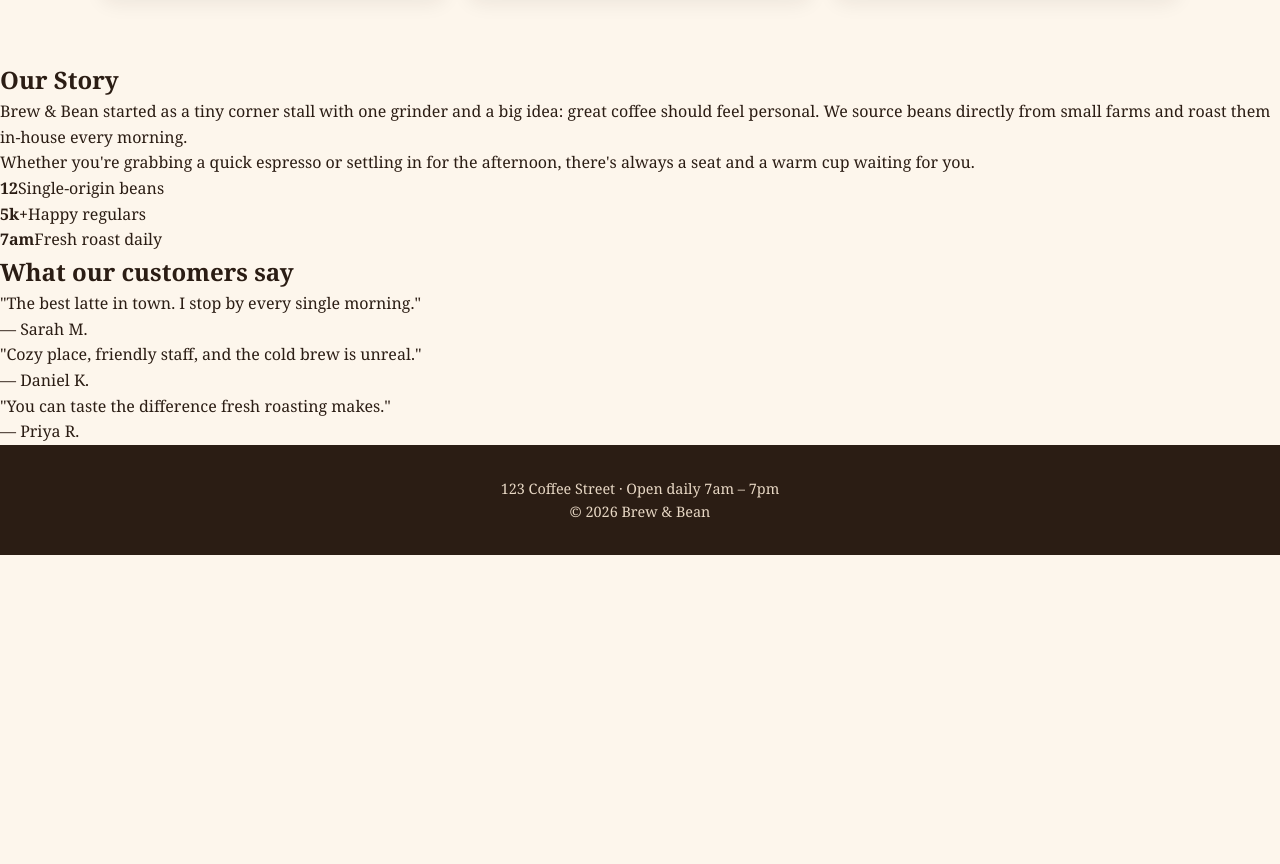
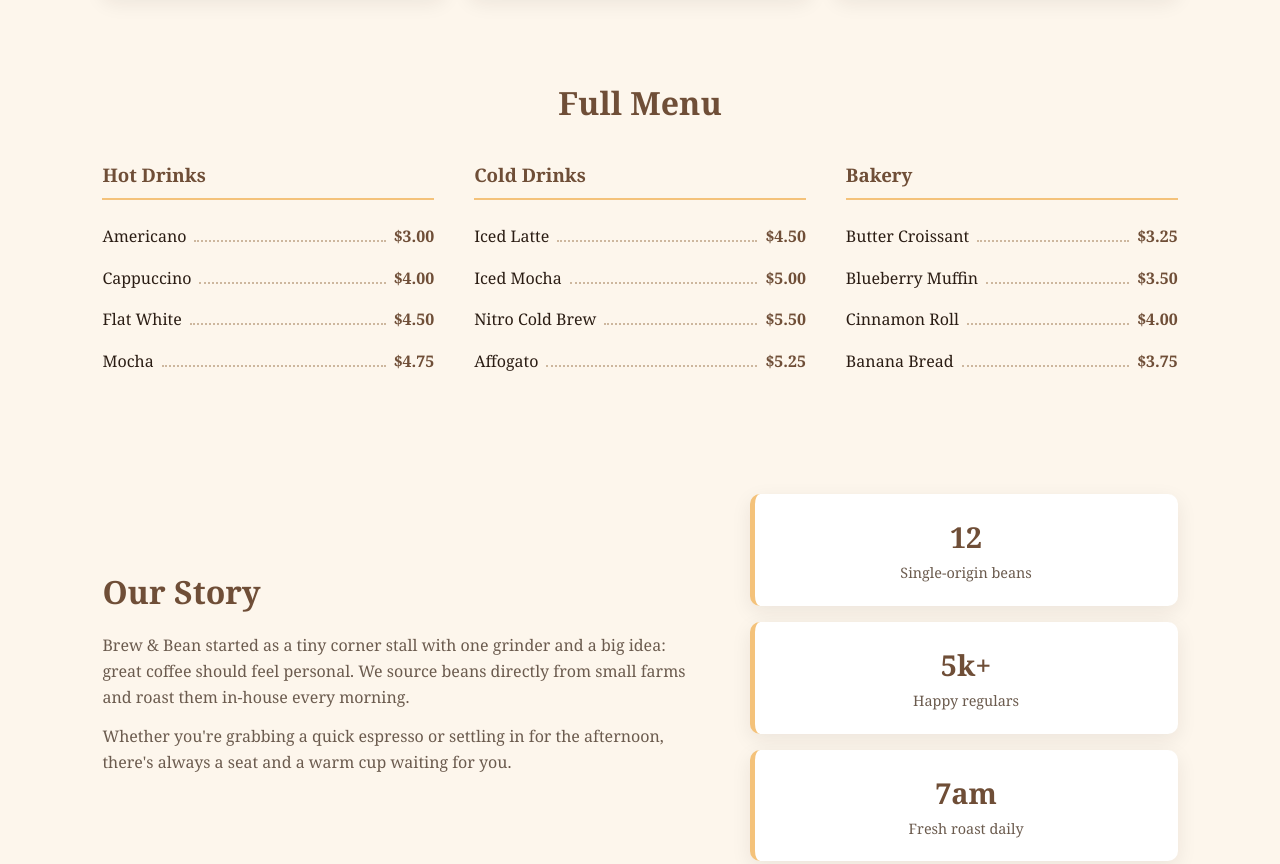
Before and after one commit to niraj5511/landing_page, a plain HTML site: page index.html in a window 1280 px wide. Shown: the part 748-1612 px from the top of the page. Before the commit the page ends 1303 px from the top, so only its background shows below. Drawn offline with Linux system fonts and the light colour scheme.

Commit message:
Add full menu section with categories

```diff
--- a/index.html
+++ b/index.html
@@ -40,6 +40,39 @@
     </article>
   </section>
 
+  <section class="full-menu">
+    <h2>Full Menu</h2>
+    <div class="menu-columns">
+      <div class="menu-group">
+        <h3>Hot Drinks</h3>
+        <ul>
+          <li><span>Americano</span><span class="dots"></span><span>$3.00</span></li>
+          <li><span>Cappuccino</span><span class="dots"></span><span>$4.00</span></li>
+          <li><span>Flat White</span><span class="dots"></span><span>$4.50</span></li>
+          <li><span>Mocha</span><span class="dots"></span><span>$4.75</span></li>
+        </ul>
+      </div>
+      <div class="menu-group">
+        <h3>Cold Drinks</h3>
+        <ul>
+          <li><span>Iced Latte</span><span class="dots"></span><span>$4.50</span></li>
+          <li><span>Iced Mocha</span><span class="dots"></span><span>$5.00</span></li>
+          <li><span>Nitro Cold Brew</span><span class="dots"></span><span>$5.50</span></li>
+          <li><span>Affogato</span><span class="dots"></span><span>$5.25</span></li>
+        </ul>
+      </div>
+      <div class="menu-group">
+        <h3>Bakery</h3>
+        <ul>
+          <li><span>Butter Croissant</span><span class="dots"></span><span>$3.25</span></li>
+          <li><span>Blueberry Muffin</span><span class="dots"></span><span>$3.50</span></li>
+          <li><span>Cinnamon Roll</span><span class="dots"></span><span>$4.00</span></li>
+          <li><span>Banana Bread</span><span class="dots"></span><span>$3.75</span></li>
+        </ul>
+      </div>
+    </div>
+  </section>
+
   <section class="about" id="about">
     <div class="about-text">
       <h2>Our Story</h2>
--- a/style.css
+++ b/style.css
@@ -8,6 +8,10 @@
   box-sizing: border-box;
   margin: 0;
   padding: 0;
+}
+
+html {
+  scroll-behavior: smooth;
 }
 
 body {
@@ -38,6 +42,11 @@ a {
 .navbar nav a {
   margin-left: 24px;
   color: #e7d7c4;
+  transition: color 0.2s;
+}
+
+.navbar nav a:hover {
+  color: #f4c27a;
 }
 
 .hero {
@@ -65,7 +74,14 @@ a {
   font-weight: bold;
   background: #f4c27a;
   border-radius: 999px;
+  transition: transform 0.2s, background 0.2s;
 }
+
+.cta:hover {
+  background: #ffd699;
+  transform: translateY(-3px);
+}
+
 .features {
   display: grid;
   grid-template-columns: repeat(3, 1fr);
@@ -79,6 +95,12 @@ a {
   background: #fff;
   border-radius: 12px;
   box-shadow: 0 6px 20px rgba(43, 29, 20, 0.08);
+  transition: transform 0.25s, box-shadow 0.25s;
+}
+
+.feature:hover {
+  transform: translateY(-8px);
+  box-shadow: 0 14px 30px rgba(43, 29, 20, 0.18);
 }
 
 .feature h3 {
@@ -100,41 +122,137 @@ a {
   border-radius: 999px;
 }
 
+/* ---------- Commit 6: Full menu ---------- */
+.full-menu {
+  padding: 16px 8% 64px;
+  text-align: center;
+}
+
+.full-menu > h2 {
+  margin-bottom: 32px;
+  font-size: 2rem;
+  color: var(--brown);
+}
+
+.menu-columns {
+  display: grid;
+  grid-template-columns: repeat(3, 1fr);
+  gap: 40px;
+  text-align: left;
+}
+
+.menu-group h3 {
+  margin-bottom: 16px;
+  padding-bottom: 8px;
+  color: var(--brown);
+  border-bottom: 2px solid #f4c27a;
+}
+
+.menu-group ul {
+  list-style: none;
+}
+
+.menu-group li {
+  display: flex;
+  align-items: baseline;
+  gap: 8px;
+  padding: 8px 0;
+}
+
+.menu-group .dots {
+  flex: 1;
+  border-bottom: 2px dotted #cdb79e;
+}
+
+.menu-group li span:last-child {
+  font-weight: bold;
+  color: var(--brown);
+}
+
+/* ---------- Commit 5: About + Testimonials ---------- */
+.about {
+  display: grid;
+  grid-template-columns: 1.4fr 1fr;
+  gap: 48px;
+  align-items: center;
+  padding: 48px 8% 64px;
+}
+
+.about h2,
+.testimonials h2 {
+  margin-bottom: 16px;
+  font-size: 2rem;
+  color: var(--brown);
+}
+
+.about-text p {
+  margin-bottom: 14px;
+  color: #6b5b4e;
+}
+
+.about-stats {
+  display: grid;
+  gap: 16px;
+}
+
+.stat {
+  padding: 20px;
+  text-align: center;
+  background: #fff;
+  border-left: 5px solid #f4c27a;
+  border-radius: 10px;
+  box-shadow: 0 6px 20px rgba(43, 29, 20, 0.08);
+}
+
+.stat strong {
+  display: block;
+  font-size: 1.8rem;
+  color: var(--brown);
+}
+
+.stat span {
+  font-size: 0.9rem;
+  color: #6b5b4e;
+}
+
+.testimonials {
+  padding: 56px 8%;
+  text-align: center;
+  background: #f6e9d7;
+}
+
+.testimonial-grid {
+  display: grid;
+  grid-template-columns: repeat(3, 1fr);
+  gap: 24px;
+  margin-top: 28px;
+}
+
+.testimonial {
+  padding: 28px 24px;
+  background: #fff;
+  border-radius: 12px;
+  box-shadow: 0 6px 20px rgba(43, 29, 20, 0.08);
+}
+
+.testimonial p {
+  margin-bottom: 14px;
+  font-style: italic;
+}
+
+.testimonial cite {
+  font-size: 0.9rem;
+  font-style: normal;
+  font-weight: bold;
+  color: var(--brown);
+}
+
 .footer {
   padding: 32px 8%;
   text-align: center;
   font-size: 0.9rem;
   color: #e7d7c4;
   background: var(--dark);
-}
-html {
-  scroll-behavior: smooth;
-}
-
-.navbar nav a {
-  transition: color 0.2s;
-}
-
-.navbar nav a:hover {
-  color: #f4c27a;
-}
-
-.cta {
-  transition: transform 0.2s, background 0.2s;
-}
-
-.cta:hover {
-  background: #ffd699;
-  transform: translateY(-3px);
-}
-
-.feature {
-  transition: transform 0.25s, box-shadow 0.25s;
-}
-
-.feature:hover {
-  transform: translateY(-8px);
-  box-shadow: 0 14px 30px rgba(43, 29, 20, 0.18);
 }
 
 @media (prefers-color-scheme: dark) {
@@ -143,21 +261,43 @@ html {
     color: #f3e9dc;
   }
 
-  .feature {
+  .feature,
+  .stat,
+  .testimonial {
     background: #2b1d14;
   }
 
-  .feature p {
+  .feature p,
+  .about-text p,
+  .stat span {
     color: #bfae9c;
   }
 
-  .feature h3 {
+  .feature h3,
+  .about h2,
+  .testimonials h2,
+  .full-menu > h2,
+  .menu-group h3,
+  .menu-group li span:last-child,
+  .stat strong,
+  .testimonial cite {
     color: #f4c27a;
+  }
+
+  .testimonials {
+    background: #221710;
+  }
+
+  .menu-group .dots {
+    border-bottom-color: #5a4636;
   }
 }
 
 @media (max-width: 800px) {
-  .features {
+  .features,
+  .testimonial-grid,
+  .about,
+  .menu-columns {
     grid-template-columns: 1fr;
   }
 
```
